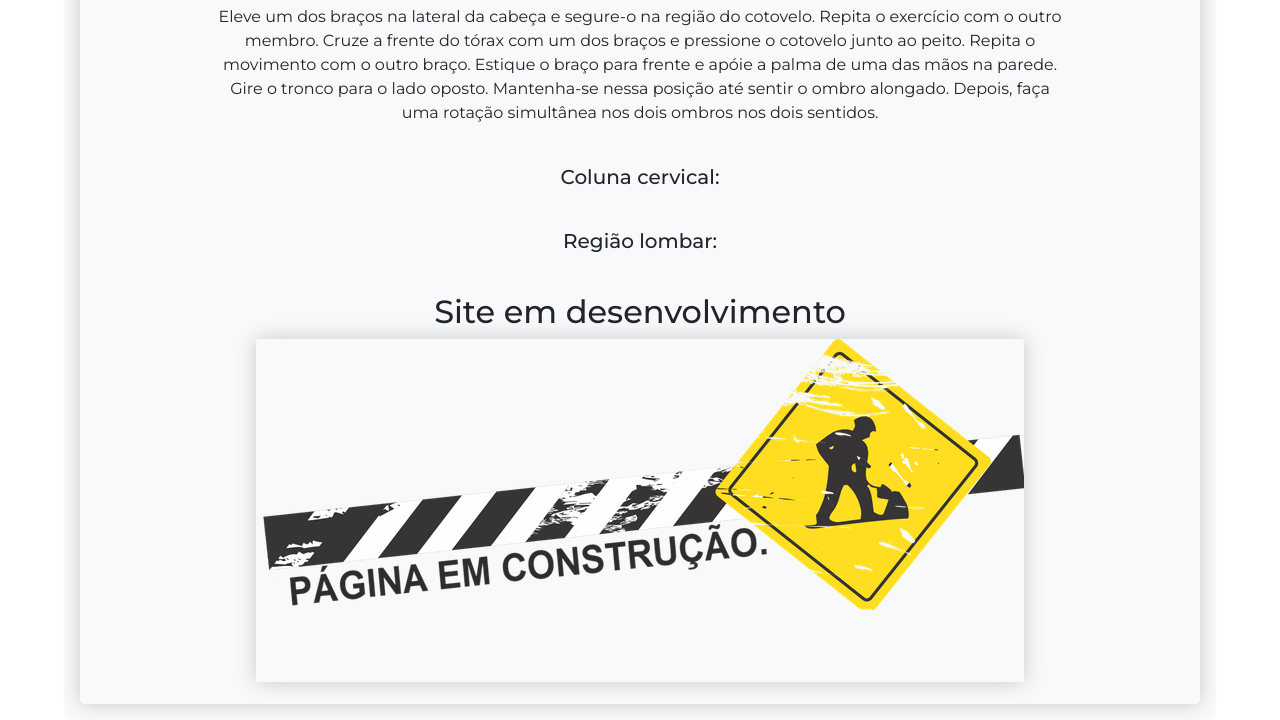
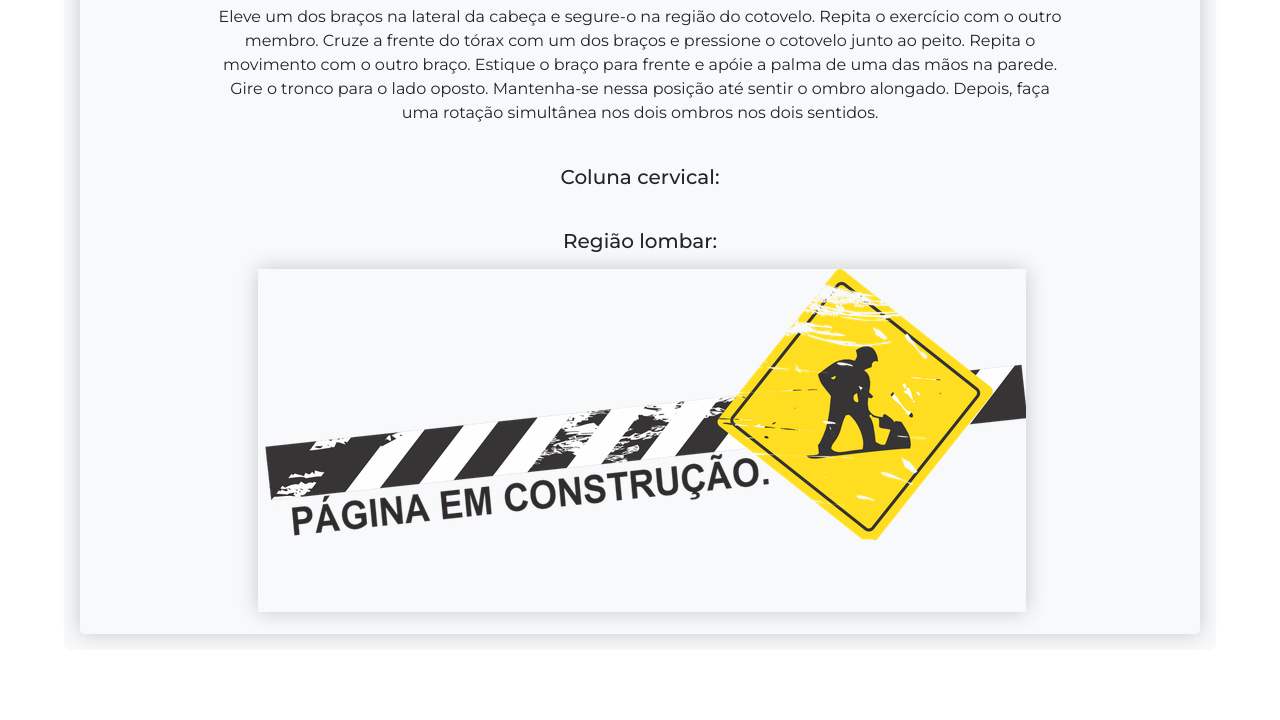
Before and after one commit to kevinsg1997/Ergonomia, a plain HTML site: page index.html in a window 1280 px wide. Shown: the part 2155-2875 px from the top of the page. After the commit the page ends 2805 px from the top, so only its background shows below. Drawn offline with nearby package versions, Linux system fonts and the light colour scheme.

Commit message:
Update index.html

```diff
--- a/index.html
+++ b/index.html
@@ -74,7 +74,6 @@
                 <h5>Região lombar:</h5>
                 <p></p>
                 <img src="" class="img">
-                <h2 class="titulo text">Site em desenvolvimento</h2>
                 <img src="imgs/construcao.png" class="img">
             </div>
         </div>
```
